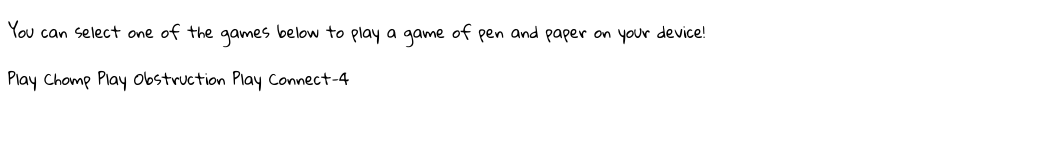
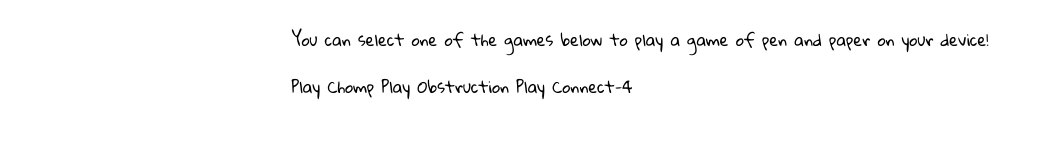
Before and after one commit to agjordan/pen-and-paper-games, a plain HTML site: page index.html in a window 1280 px wide. Shown: the whole page, without its empty margins (0-1044 px from the left). Drawn offline with Linux system fonts and the light colour scheme.

Commit message:
bugfix for Connect4 and centered layout for games page

```diff
--- a/connect-4/index.html
+++ b/connect-4/index.html
@@ -16,7 +16,7 @@
     <section class="explanation">
       <h1>Connect-4</h1>
       <h3>
-        Players take turns in marking squares on a grid, all adjacent squares are marked as claimed. The first player unable to move loses.
+        Players take turns in marking squares on a grid, only the lowest unoccupied cell in a column may be marked. Connecting 4 marks in a row, column or diagonal is a victory.
       </h3>
       <wired-button id="startGame" onclick="clearGrid()">Start Game</wired-button>
     </section>
--- a/index.css
+++ b/index.css
@@ -10,6 +10,9 @@
     margin: 0;
     font-family: 'Gloria Hallelujah', cursive;
     height: 200vh;
+    display: flex;
+    flex-direction: column;
+    align-items: center;
 }
 
 .hidden {
```
